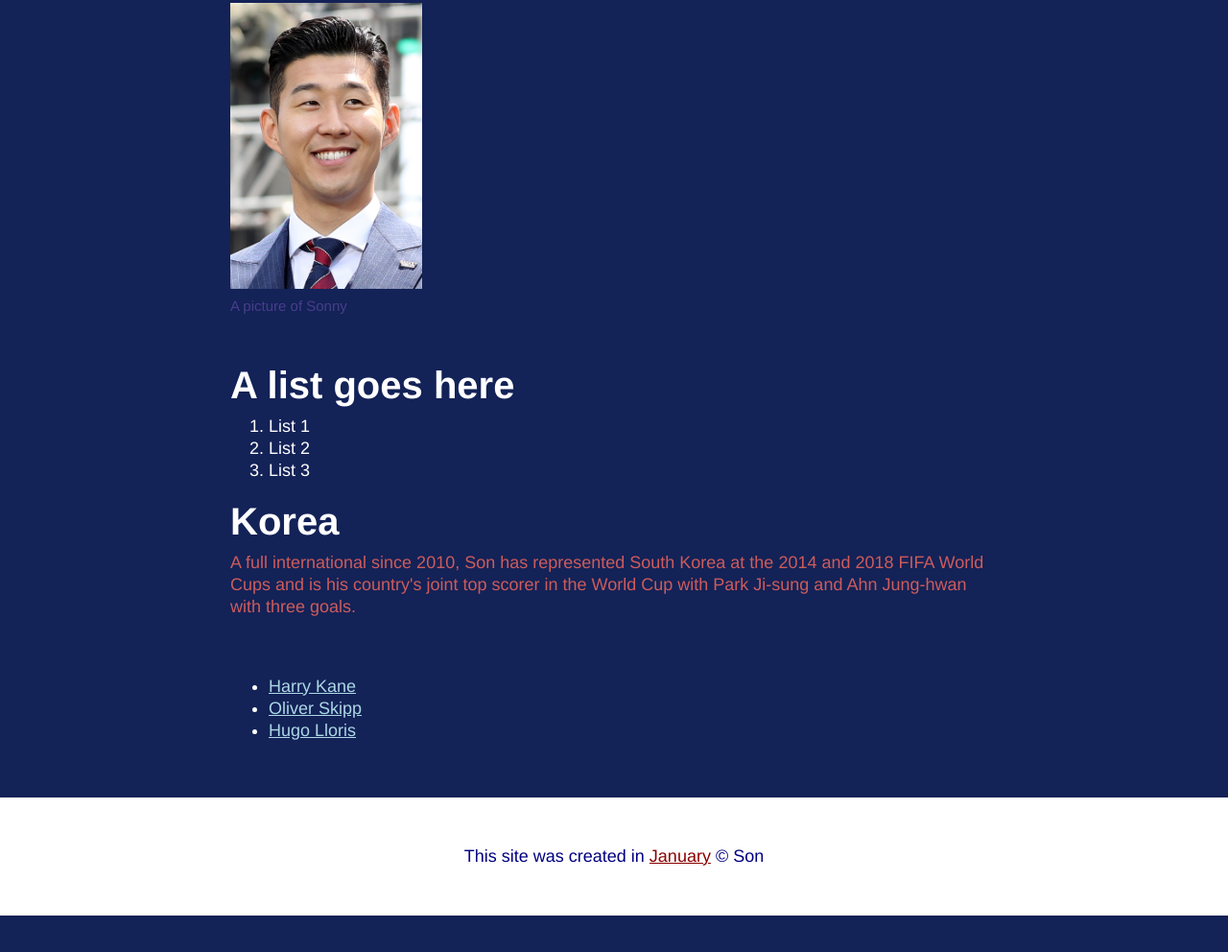
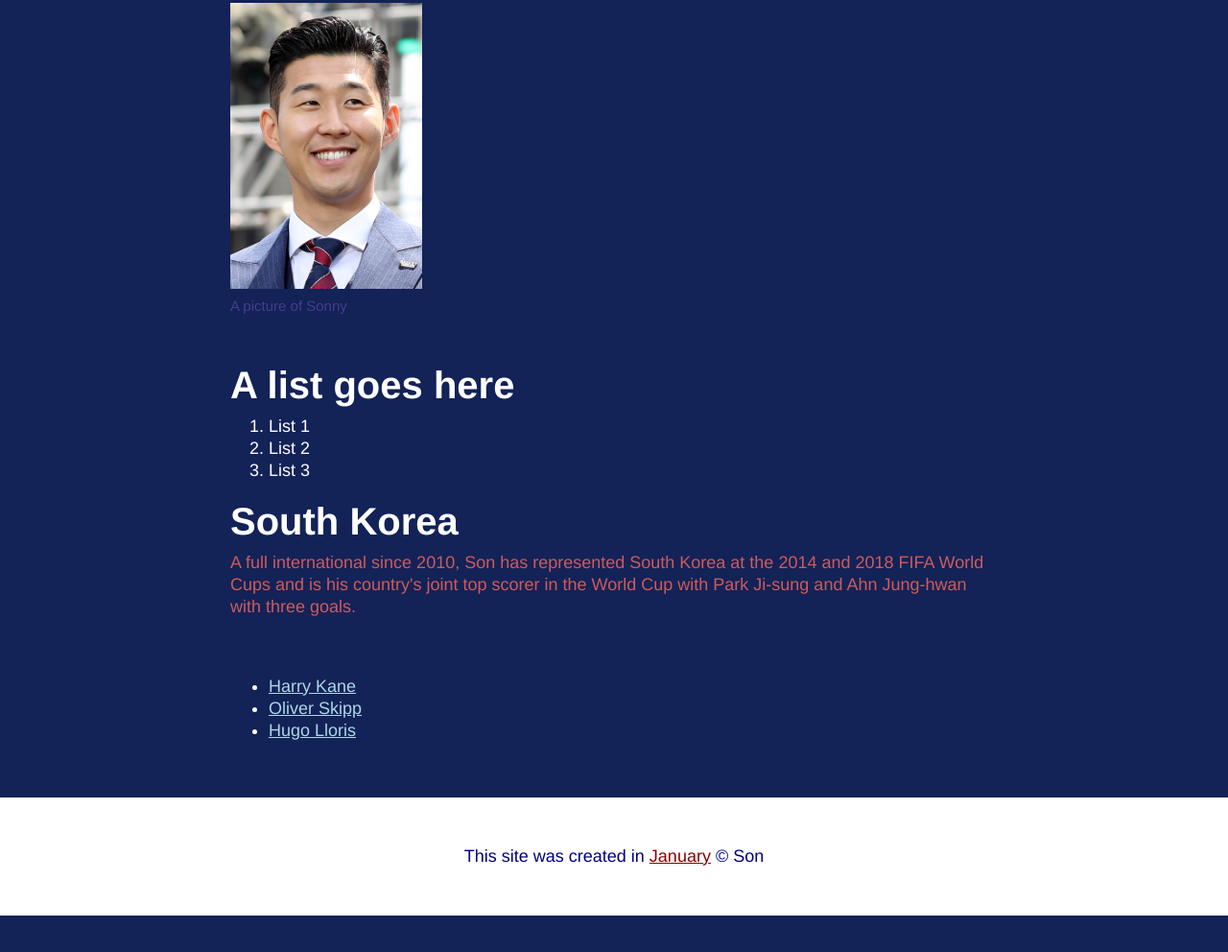
Before and after one commit to BradSadler/Son, a plain HTML site: page index.html in a window 1280 px wide. Shown: the part 654-1646 px from the top of the page at 96% size. Drawn offline with Linux system fonts and the light colour scheme.

Commit message:
Update index.html

```diff
--- a/index.html
+++ b/index.html
@@ -35,7 +35,7 @@
 		</ol>
 
 		<!-- Korea -->
-		<h2>Korea</h2>
+		<h2>South Korea</h2>
 		<p class="red">A full international since 2010, Son has represented South Korea at the 2014 and 2018 FIFA World Cups and is his country's joint top scorer in the World Cup with Park Ji-sung and Ahn Jung-hwan with three goals.</p>
 		<ul>
 			<li><a target="_blank" href="https://en.wikipedia.org/wiki/Harry_Kane">Harry Kane</a></li>
```
